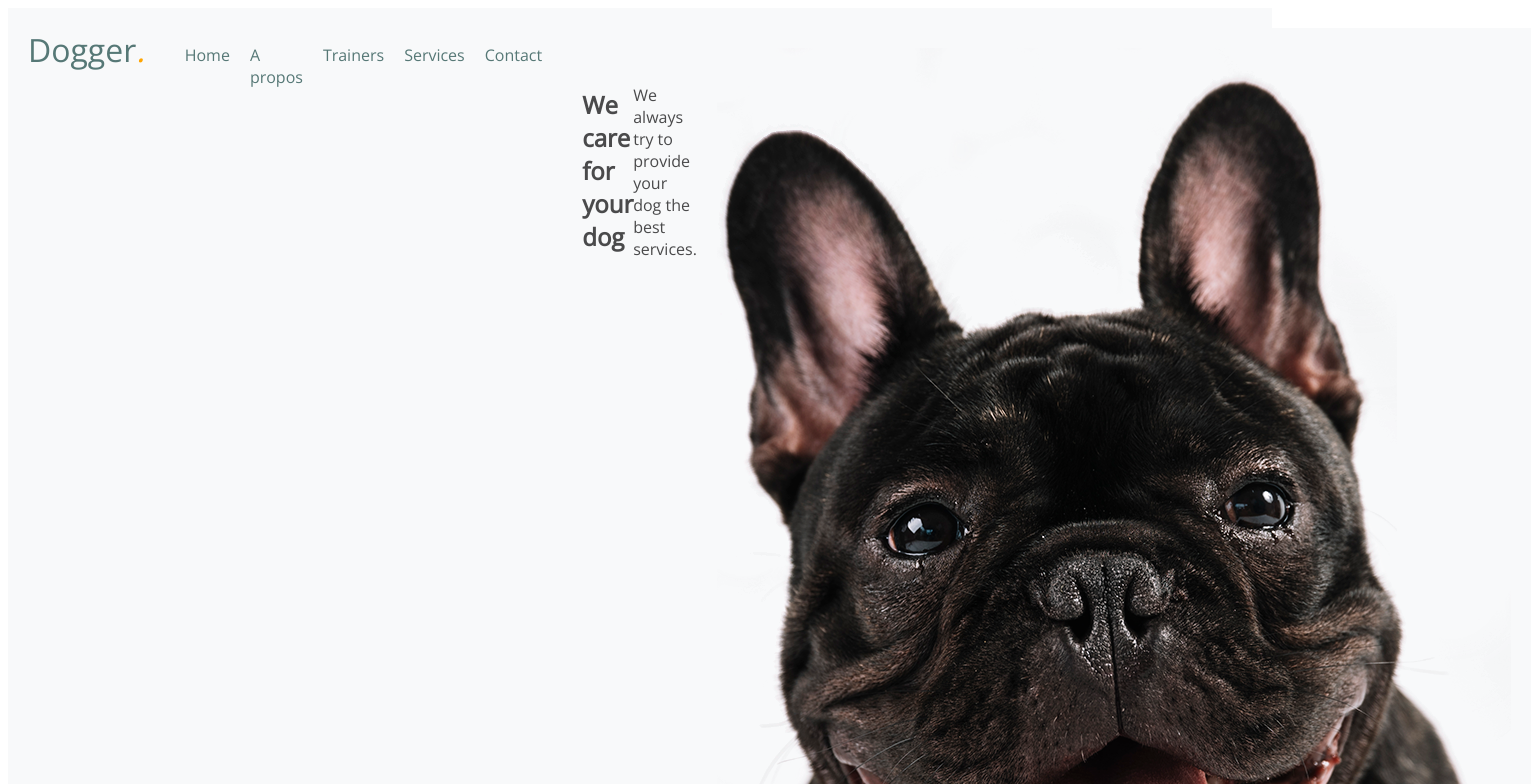
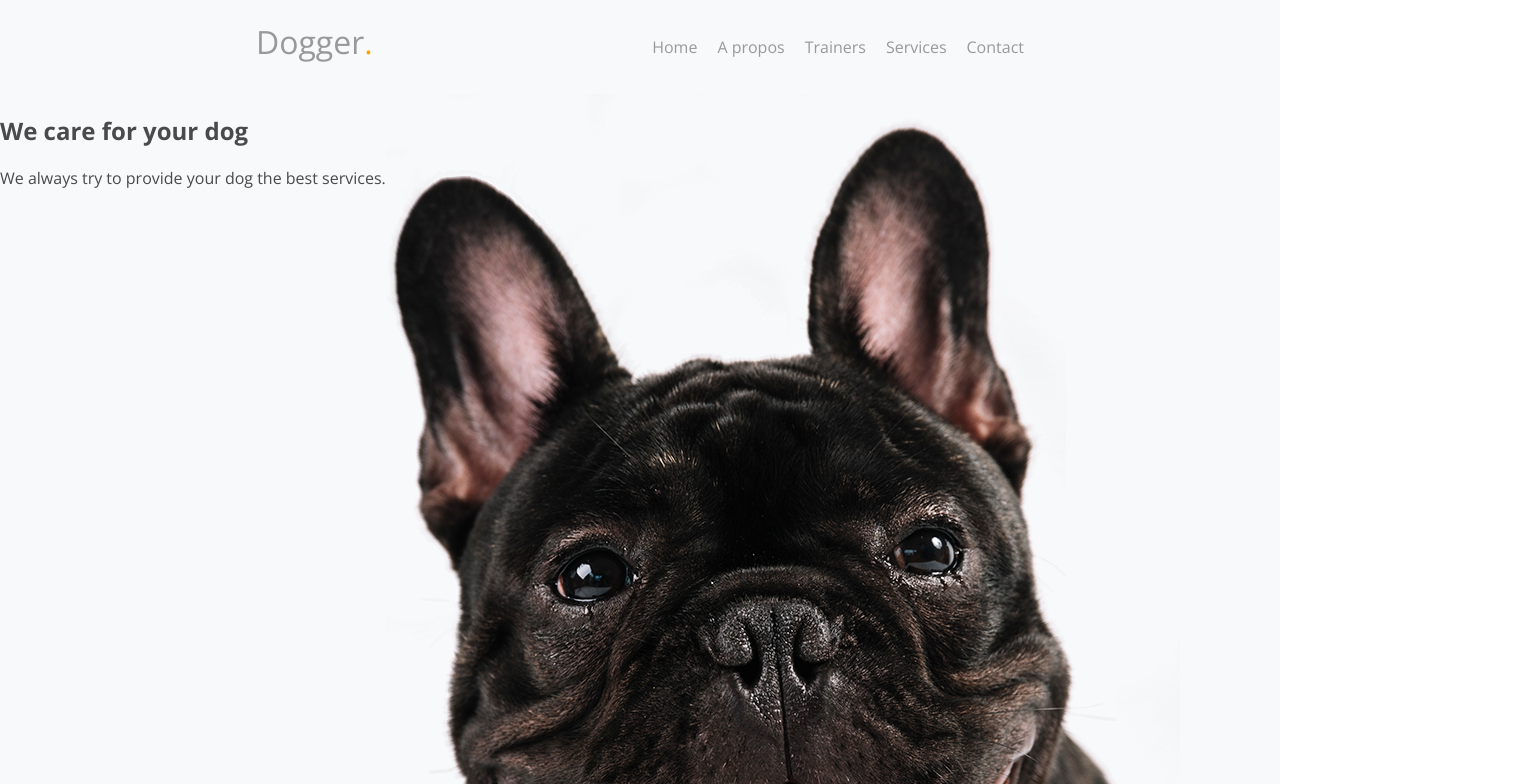
Before and after one commit to bertrandclech/Mydogger, a plain HTML site: page index.html in a window 1280 px wide. Shown: the top 784 px of the page, 1531 px wide, since content can reach past the window. Drawn offline with nearby package versions, Linux system fonts and the light colour scheme.

Commit message:
Nav heder

```diff
--- a/css/style.css
+++ b/css/style.css
@@ -10,11 +10,15 @@ Vert foncé : #567876;
 Orange : #ff9900;
 */
 
+@import url('https://fonts.googleapis.com/css2?family=Open+Sans:wght@300;400;600;700&display=swap');
+
 .logo {
     font-size: 2rem;
+    text-decoration: none;
+    color: #999999;
 }
 
-em {
+.logo span {
     color:orange;
 }
 
@@ -33,14 +37,23 @@ h3 {
     font-style: normal;
 }
 
-body header div {
-    display:flex;
-    justify-content: space-between;
-    padding: 20px;
+header {
     background-color: #f8f9fa;
 }
 
-body header nav ul {
+#menu {
+    display:flex;
+    flex-direction: row;
+    justify-content: space-between;
+    padding: 35px;
+    width: 60%;
+    margin: auto;
+ /*   padding-top: 20px;
+    padding-bottom: 20px; */
+    padding: 20px 0 20px 0;
+}
+
+header nav ul {
     display:flex;
     flex-direction: row;
     list-style: none; /* on supprime les puces */
@@ -51,7 +64,7 @@ body header nav ul {
 header nav ul li a,
 header a {
     text-decoration: none; /* supprime le soulignement */
-    color:#567876;
+    color:#999999;
 }
 
 header section {
@@ -63,6 +76,7 @@ body {
     font-family: 'Open sans', serif;
     font-size: 16px;
     color: #4a4a4b;
+    margin: 0;
  /*   margin: 0; /* Suppression des marges intérieures sur le corps du document */
  }
 
--- a/index.html
+++ b/index.html
@@ -6,15 +6,12 @@
     <meta name="viewport" content="width=device-width, initial-scale=1.0">
     <title>Preview Dogger</title>
     <link rel="stylesheet" href="css/style.css">
-    <link rel="preconnect" href="https://fonts.googleapis.com">
-    <link rel="preconnect" href="https://fonts.gstatic.com" crossorigin>
-    <link href="https://fonts.googleapis.com/css2?family=Open+Sans:wght@300&family=Playfair+Display&display=swap" rel="stylesheet">
 </head>
 <body>
     <header>
-        <div>
+        <div id="menu">
             <!--Dogger logo sous forme de texte-->
-            <a  href="index.html" class="logo">Dogger<em>.</em></a>
+            <a  href="index.html" class="logo">Dogger<span>.</span></a>
             <!-- Menu de navigation-->
             <nav>
                 <ul>
@@ -35,7 +32,7 @@
                     </li>
                 </ul>
             </nav>
-        <div>
+        </div>
         <section>
             <div>
                 <h1>We care for your dog</h1>
```
